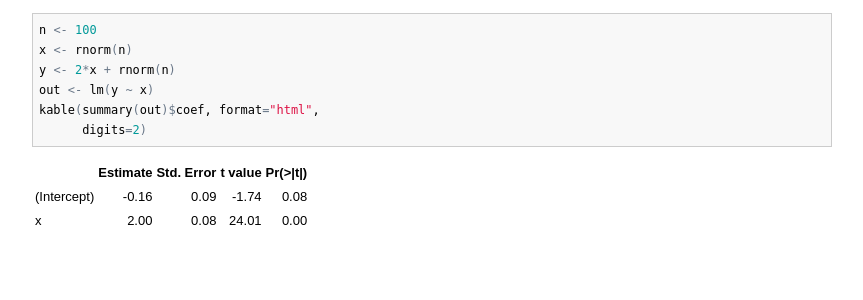
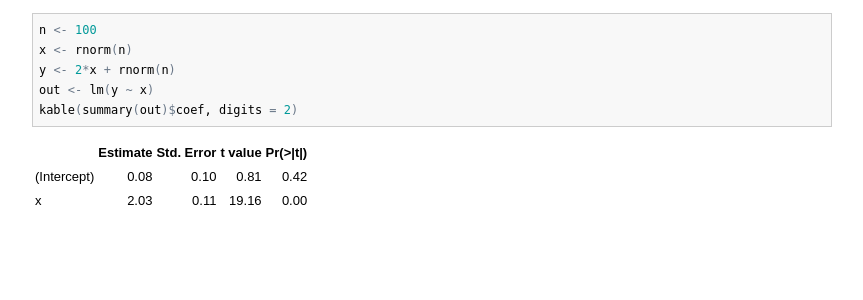
Before and after one commit to kbroman/knitr_knutshell, a Jekyll site: the page assets/short_examples/kable.html, which Jekyll copies as it is, in a window 1280 px wide. Shown: the top 300 px of the page, without its empty margins (208-1071 px from the left). Built offline with Jekyll 4.4.1, drawn with Linux system fonts in a browser that asks for light colours.

Commit message:
in most cases there is no need to specify format='html' -- kable() will adjust its output automatically

````diff
--- a/assets/short_examples/kable.Rmd
+++ b/assets/short_examples/kable.Rmd
@@ -3,6 +3,5 @@ n <- 100
 x <- rnorm(n)
 y <- 2*x + rnorm(n)
 out <- lm(y ~ x)
-kable(summary(out)$coef, format="html",
-      digits=2)
+kable(summary(out)$coef, digits=2)
 ```
--- a/assets/short_examples/kable.html
+++ b/assets/short_examples/kable.html
@@ -193,37 +193,33 @@ hr {
 x &lt;- rnorm(n)
 y &lt;- 2*x + rnorm(n)
 out &lt;- lm(y ~ x)
-kable(summary(out)$coef, format=&quot;html&quot;,
-      digits=2)
+kable(summary(out)$coef, digits = 2)
 </code></pre>
 
-<table>
- <thead>
+<table><thead>
 <tr>
-   <th align="left">   </th>
-   <th align="right"> Estimate </th>
-   <th align="right"> Std. Error </th>
-   <th align="right"> t value </th>
-   <th align="right"> Pr(>|t|) </th>
+<th align="left"></th>
+<th align="right">Estimate</th>
+<th align="right">Std. Error</th>
+<th align="right">t value</th>
+<th align="right">Pr(&gt;&#124;t&#124;)</th>
 </tr>
- </thead>
-<tbody>
+</thead><tbody>
 <tr>
-   <td align="left"> (Intercept) </td>
-   <td align="right"> -0.16 </td>
-   <td align="right">  0.09 </td>
-   <td align="right"> -1.74 </td>
-   <td align="right">  0.08 </td>
+<td align="left">(Intercept)</td>
+<td align="right">0.08</td>
+<td align="right">0.10</td>
+<td align="right">0.81</td>
+<td align="right">0.42</td>
 </tr>
 <tr>
-   <td align="left"> x </td>
-   <td align="right">  2.00 </td>
-   <td align="right">  0.08 </td>
-   <td align="right"> 24.01 </td>
-   <td align="right">  0.00 </td>
+<td align="left">x</td>
+<td align="right">2.03</td>
+<td align="right">0.11</td>
+<td align="right">19.16</td>
+<td align="right">0.00</td>
 </tr>
-</tbody>
-</table>
+</tbody></table>
 
 </body>
 
````
Also changed, not shown: pages/figs_tables.md (+1 -2 lines). Lines whose indentation alone changed are shown as unchanged.
